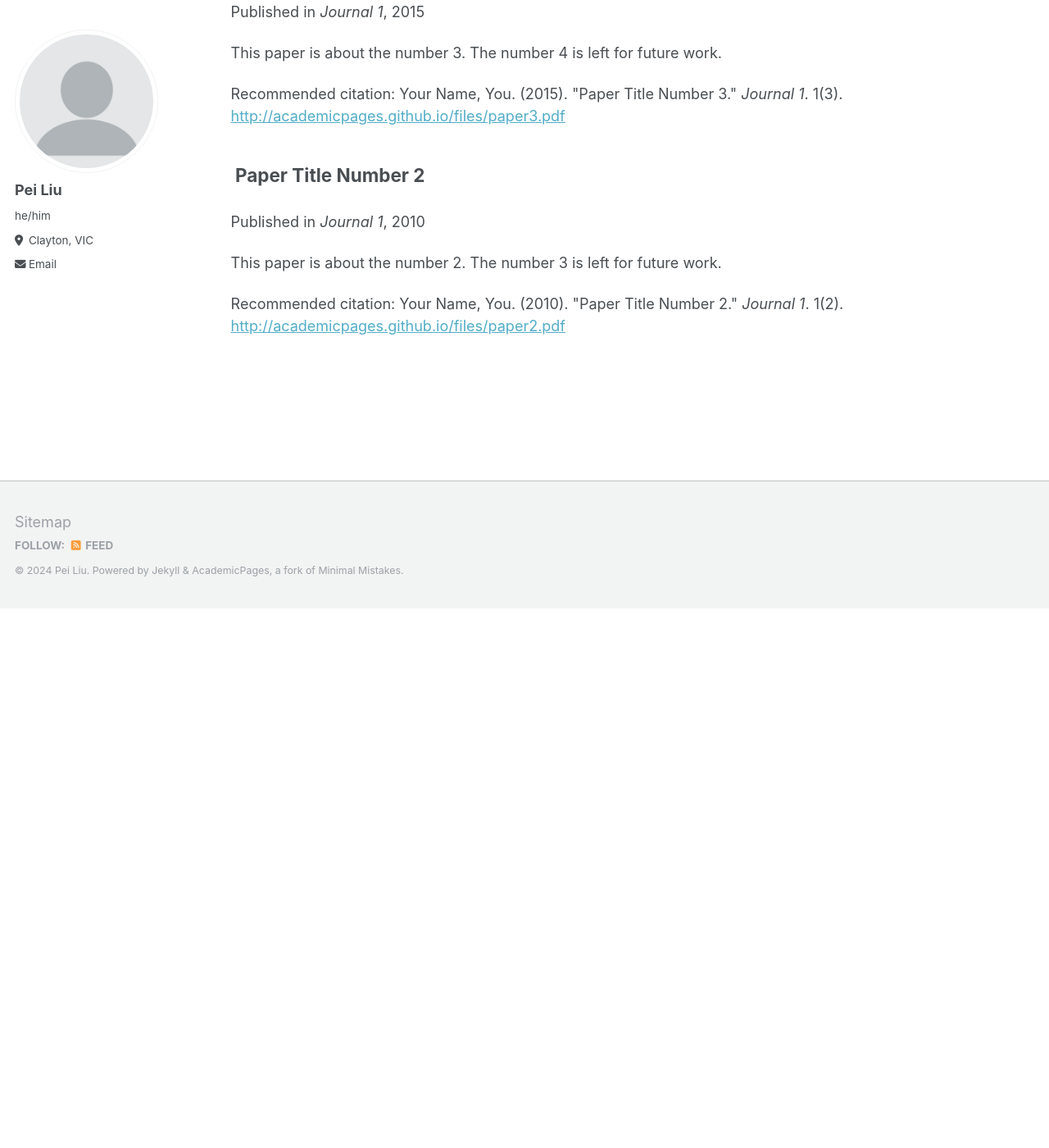
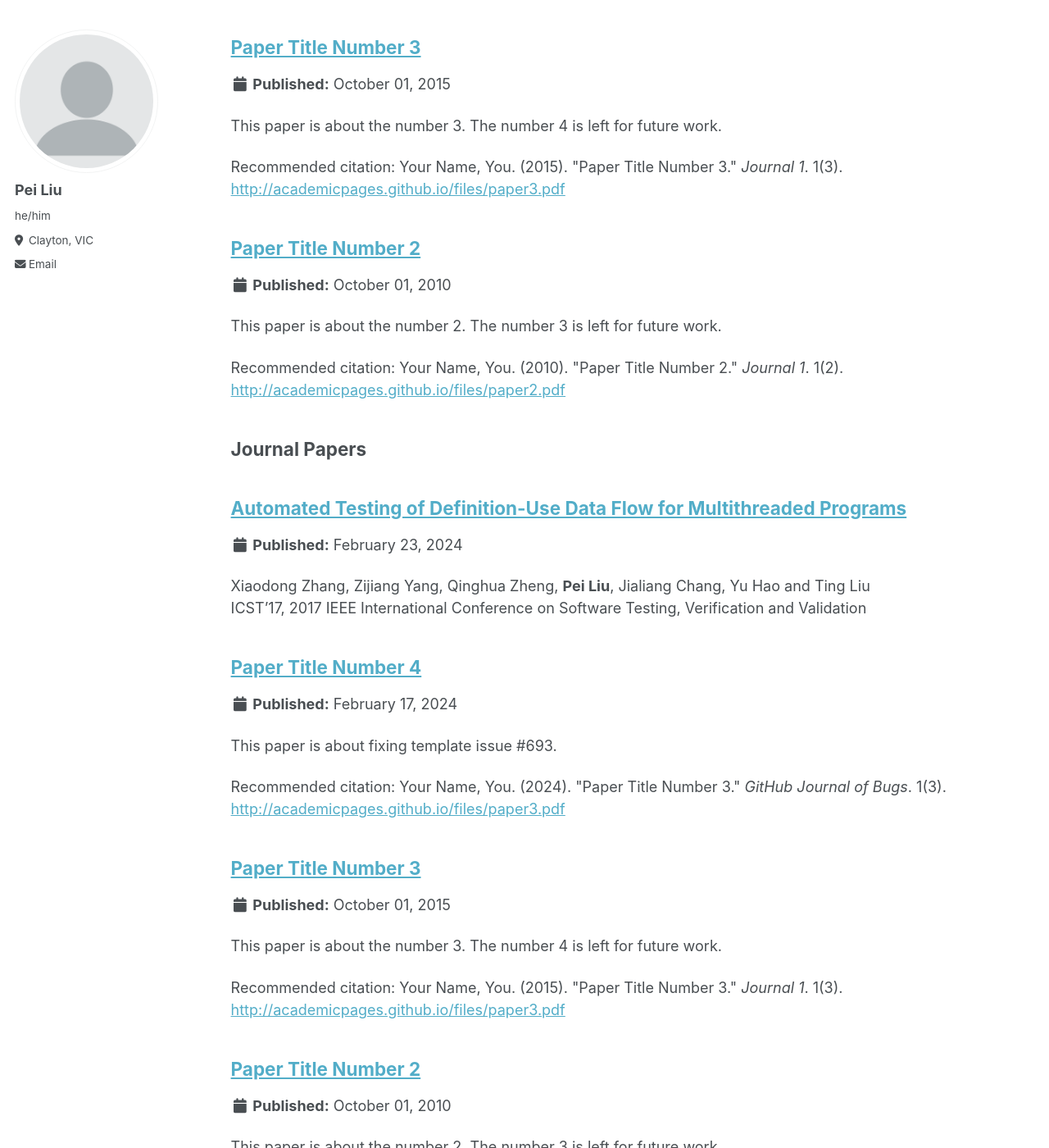
Before and after one commit to gspeiliu/gspeiliu.github.io, a Jekyll site: the page built from _pages/publications.md, in a window 1280 px wide and 1400 px high, scrolled down 658 px. Shown: the whole window at 82% size. Built offline with Jekyll 4.4.1, drawn with Linux system fonts in a browser that asks for light colours; some of the changed text lies outside the part shown.

Commit message:
split pub

```diff
--- a/_config.yml
+++ b/_config.yml
@@ -201,7 +201,10 @@ collections:
   teaching:
     output: true
     permalink: /:collection/:path/
-  publications:
+  publications_conference:
+    output: true
+    permalink: /:collection/:path/
+  publications_journal:
     output: true
     permalink: /:collection/:path/
   portfolio:
@@ -244,12 +247,20 @@ defaults:
   # _publications
   - scope:
       path: ""
-      type: publications
+      type: publications_conference
     values:
       layout: single
       author_profile: true
-      share: true
-      comments: true
+      share: false
+      comments: false
+  - scope:
+      path: ""
+      type: publications_journal
+    values:
+      layout: single
+      author_profile: true
+      share: false
+      comments: false
   # _portfolio
   - scope:
       path: ""
--- a/_includes/archive-single.html
+++ b/_includes/archive-single.html
@@ -28,7 +28,7 @@
 
     <h2 class="archive__item-title" itemprop="headline">
       {% if post.collection == 'publications' %}
-      <p class="wordwrap"> {{ title }} </p>
+      <p> {{title}} </p>
       {% else %}
           {% if post.link %}
             <a href="{{ post.link }}">{{ title }}</a> <a href="{{ base_path }}{{ post.url }}" rel="permalink"><i class="fa fa-link" aria-hidden="true" title="permalink"></i><span class="sr-only">Permalink</span></a>
--- a/_pages/publications.md
+++ b/_pages/publications.md
@@ -9,8 +9,19 @@ author_profile: true
   <div class="wordwrap">You can also find my articles on <a href="{{site.author.googlescholar}}">my Google Scholar profile</a>.</div>
 {% endif %}
 
+<h2>Conference Papers</h2>
+
+
 {% include base_path %}
 
-{% for post in site.publications reversed %}
+{% for post in site.publications_conference reversed %}
   {% include archive-single.html %}
 {% endfor %}
+
+<h2>Journal Papers</h2>
+
+{% include base_path %}
+
+{% for post in site.publications_journal reversed %}
+  {% include archive-single.html %}
+{% endfor %}
--- /dev/null
+++ b/_publications_journal/2010-10-01-paper-title-number-2.md
@@ -0,0 +1,10 @@
+---
+title: "Paper Title Number 2"
+collection: publications
+permalink: /publication/2010-10-01-paper-title-number-2
+excerpt: 'This paper is about the number 2. The number 3 is left for future work.'
+date: 2010-10-01
+venue: 'Journal 1'
+paperurl: 'http://academicpages.github.io/files/paper2.pdf'
+citation: 'Your Name, You. (2010). &quot;Paper Title Number 2.&quot; <i>Journal 1</i>. 1(2).'
+---
--- /dev/null
+++ b/_publications_journal/2015-10-01-paper-title-number-3.md
@@ -0,0 +1,10 @@
+---
+title: "Paper Title Number 3"
+collection: publications
+permalink: /publication/2015-10-01-paper-title-number-3
+excerpt: 'This paper is about the number 3. The number 4 is left for future work.'
+date: 2015-10-01
+venue: 'Journal 1'
+paperurl: 'http://academicpages.github.io/files/paper3.pdf'
+citation: 'Your Name, You. (2015). &quot;Paper Title Number 3.&quot; <i>Journal 1</i>. 1(3).'
+---
--- /dev/null
+++ b/_publications_journal/2024-02-17-paper-title-number-4.md
@@ -0,0 +1,10 @@
+---
+title: "Paper Title Number 4"
+collection: publications
+permalink: /publication/2024-02-17-paper-title-number-4
+excerpt: 'This paper is about fixing template issue #693.'
+date: 2024-02-17
+venue: 'GitHub Journal of Bugs'
+paperurl: 'http://academicpages.github.io/files/paper3.pdf'
+citation: 'Your Name, You. (2024). &quot;Paper Title Number 3.&quot; <i>GitHub Journal of Bugs</i>. 1(3).'
+---
--- /dev/null
+++ b/_publications_journal/zhang2017automated.md
@@ -0,0 +1,12 @@
+---
+title: "Automated Testing of Definition-Use Data Flow for Multithreaded Programs"
+# excerpt: "***Automated Testing of Definition-Use Data Flow for Multithreaded Programs***"
+collection: publications
+# permalink: /publication/2009-10-01-paper-title-number-1
+excerpt: "Xiaodong Zhang, Zijiang Yang, Qinghua Zheng, **Pei Liu**, Jialiang Chang, Yu Hao and Ting Liu <br />
+ICST'17, 2017 IEEE  International Conference on Software Testing, Verification and Validation"
+# date: 2017
+# venue: 'Journal 1'
+# paperurl: 'http://academicpages.github.io/files/paper1.pdf'
+# citation: 'Your Name, You. (2009). &quot;Paper Title Number 1.&quot; <i>Journal 1</i>. 1(1).'
+---
```
Also changed, not shown: _publications_conference/2010-10-01-paper-title-number-2.md (renamed from _publications/2010-10-01-paper-title-number-2.md), _publications_conference/2015-10-01-paper-title-number-3.md (renamed from _publications/2015-10-01-paper-title-number-3.md), _publications_conference/2024-02-17-paper-title-number-4.md (renamed from _publications/2024-02-17-paper-title-number-4.md), _publications_conference/zhang2017automated.md (renamed from _publications/zhang2017automated.md).
